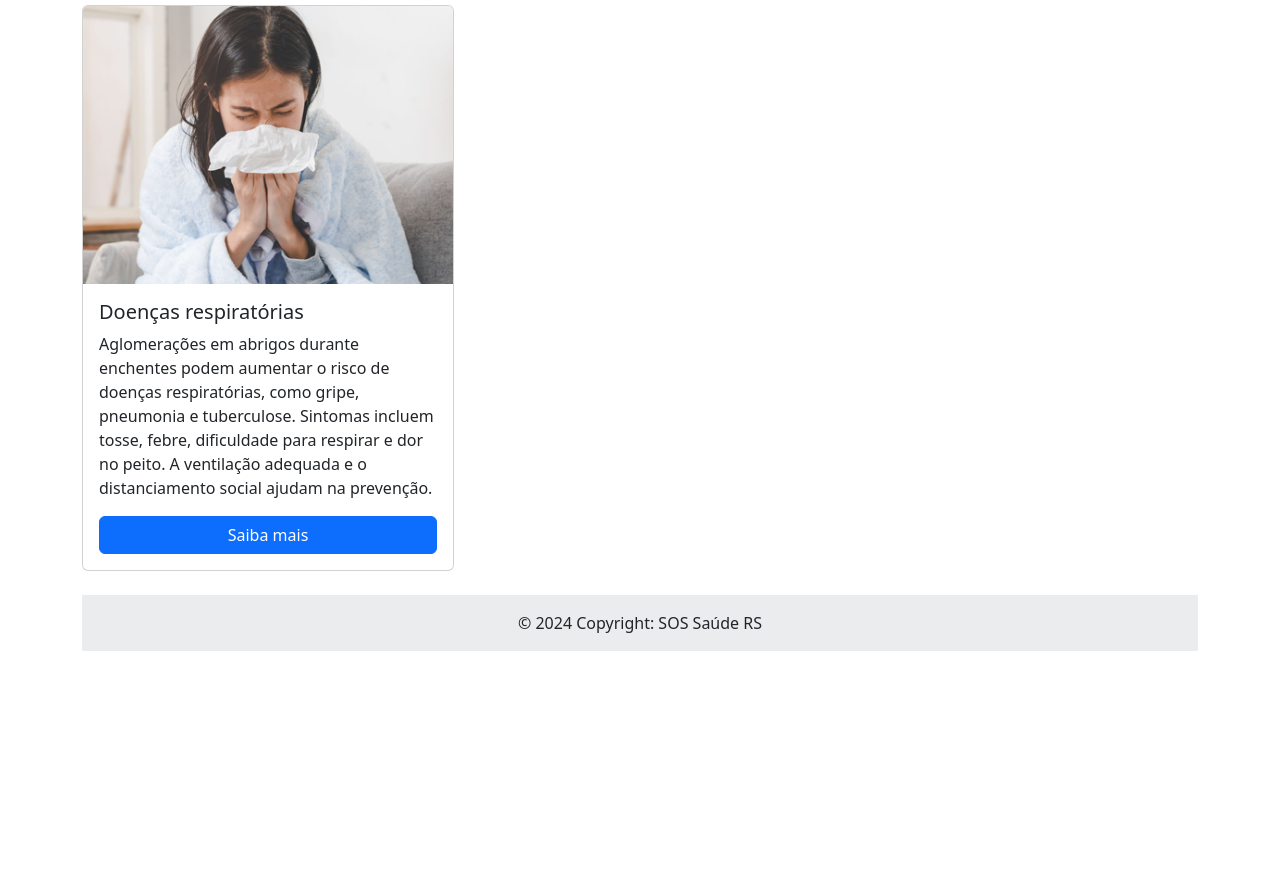
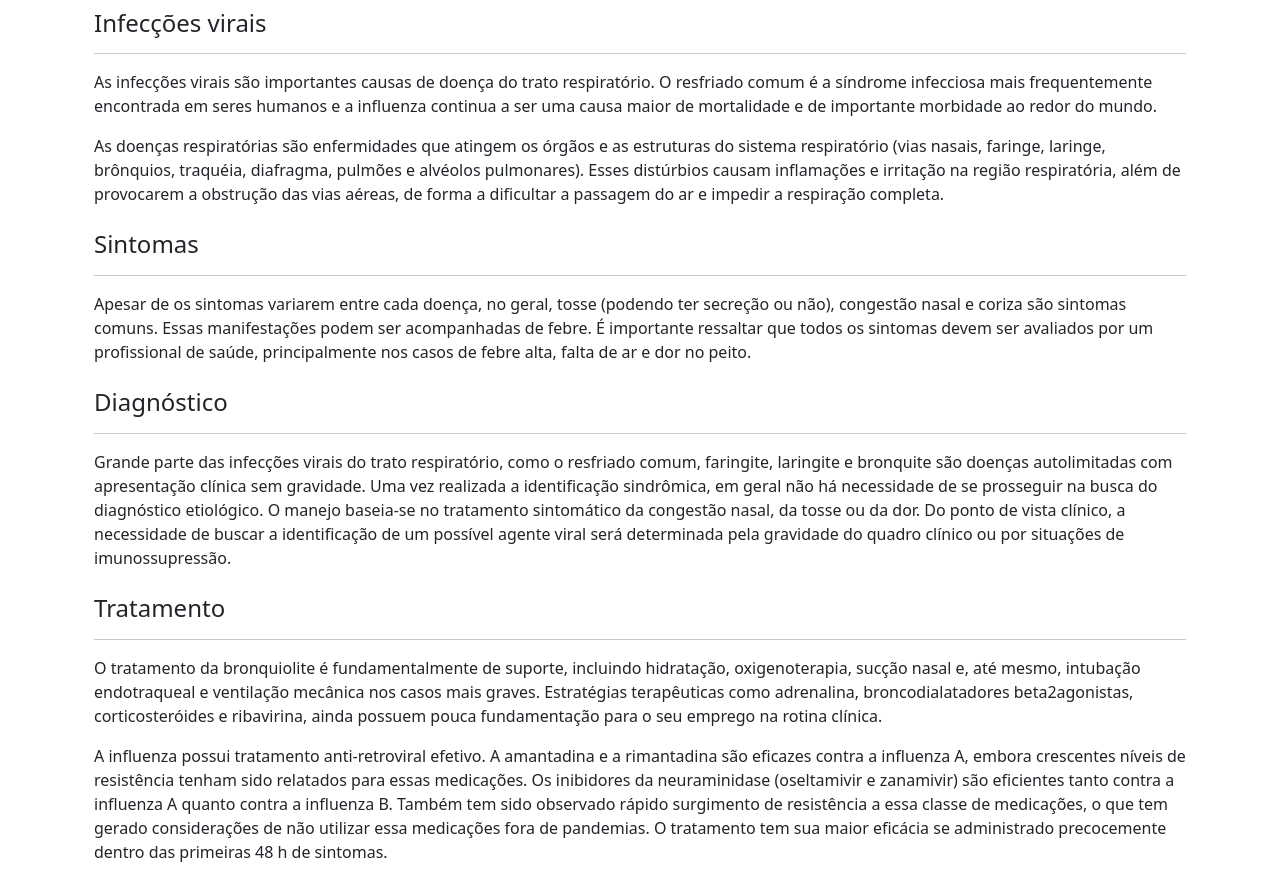
Before and after one commit to gmadalosso/Desafio-DevWeb, a website: page doencasrespiratorias.html in a window 1280 px wide. Shown: the part 185-1062 px from the top of the page. Before the commit the page ends 836 px from the top, so only its background shows below. Drawn offline with nearby package versions, Linux system fonts and the light colour scheme.

Commit message:
update doencas respiratorias

```diff
--- a/doencasrespiratorias.html
+++ b/doencasrespiratorias.html
@@ -39,21 +39,52 @@
         </div>
     </nav>
 
+    <!-- Conteúdo -->
+    <div class="container mt-4">
+        <div class="text-center">
+            <h1>Infecções Respiratórias</h1>
+            <h3>Saiba mais sobre tal doença</h3>
+        </div>
+        <div class="container mt-4">
+            <h4>Infecções virais</h4>
+            <hr>
+            <p>As infecções virais são importantes causas de doença do trato respiratório. O resfriado comum é a síndrome infecciosa mais frequentemente encontrada em seres humanos e a influenza continua a ser uma causa maior de mortalidade e de importante morbidade ao redor do mundo. </p>
+            <p>As doenças respiratórias são enfermidades que atingem os órgãos e as estruturas do sistema respiratório (vias nasais, faringe, laringe, brônquios, traquéia, diafragma, pulmões e alvéolos pulmonares). Esses distúrbios causam inflamações e irritação na região respiratória, além de provocarem a obstrução das vias aéreas, de forma a dificultar a passagem do ar e impedir a respiração completa. </p>
+        </div>
+        <div class="container mt-4">
+            <h4>Sintomas</h4>
+            <hr>
+            <p>Apesar de os sintomas variarem entre cada doença, no geral, tosse (podendo ter secreção ou não), congestão nasal e coriza são sintomas comuns. Essas manifestações podem ser acompanhadas de febre. É importante ressaltar que todos os sintomas devem ser avaliados por um profissional de saúde, principalmente nos casos de febre alta, falta de ar e dor no peito.</p>
+        </div>
+        <div class="container mt-4">
+            <h4>Diagnóstico</h4>
+            <hr>
+            <p>Grande parte das infecções virais do trato respiratório, como o resfriado comum, faringite, laringite e bronquite são doenças autolimitadas com apresentação clínica sem gravidade. Uma vez realizada a identificação sindrômica, em geral não há necessidade de se prosseguir na busca do diagnóstico etiológico. O manejo baseia-se no tratamento sintomático da congestão nasal, da tosse ou da dor. Do ponto de vista clínico, a necessidade de buscar a identificação de um possível agente viral será determinada pela gravidade do quadro clínico ou por situações de imunossupressão. </p>
+        </div>
+        <div class="container mt-4">
+            <h4>Tratamento</h4>
+            <hr>
+            <p>O tratamento da bronquiolite é fundamentalmente de suporte, incluindo hidratação, oxigenoterapia, sucção nasal e, até mesmo, intubação endotraqueal e ventilação mecânica nos casos mais graves. Estratégias terapêuticas como adrenalina, broncodialatadores beta2agonistas, corticosteróides e ribavirina, ainda possuem pouca fundamentação para o seu emprego na rotina clínica. </p>
+            <p>A influenza possui tratamento anti-retroviral efetivo. A amantadina e a rimantadina são eficazes contra a influenza A, embora crescentes níveis de resistência tenham sido relatados para essas medicações. Os inibidores da neuraminidase (oseltamivir e zanamivir) são eficientes tanto contra a influenza A quanto contra a influenza B. Também tem sido observado rápido surgimento de resistência a essa classe de medicações, o que tem gerado considerações de não utilizar essa medicações fora de pandemias. O tratamento tem sua maior eficácia se administrado precocemente dentro das primeiras 48 h de sintomas. </p>
+            <div class="text-center">
+                <img src="img/prevencao doencas-respiratorias.png" class="img-fluid" alt="Responsive image">
+                <p>A utilização de máscaras é um dos meios eficazes para prevenção de doenças respiratorias.</p>
+            </div>
+        </div>
+        <div class="container mt-4">
+            <h4>Prevenção</h4>
+            <hr>
+            <p>Podemos contribuir para o não surgimento de novas doenças e combater sua proliferação, mantendo o costume de usar máscaras e nos mantendo distante das outras pessoas se estivermos com sintomas de alguma doença respiratória. Além disso, é essencial manter o cartão de vacinação sempre em dia. Muitos surtos de doenças são causados por variantes de um vírus já conhecido, para o qual se tem vacina –como foi o de gripe que ocorreu no fim de 2021, no Brasil, ocasionado pela variante Darwin do vírus influenza (H3N2). A vacina de gripe, que contém subtipos A H1N1, A H3N2 e B, é atualizada todos os anos com as cepas mais circulantes no hemisfério sul no ano anterior. No entanto, mesmo contendo variante do vírus H3N2 diferente da circulante, o imunizante usado na campanha de 2021 foi capaz de oferecer proteção cruzada contra o vírus.</p>
+        </div>
+    </div>
+    <!-- Conteúdo/ -->
+
     <div class="container mt-4">
         <h2>Informações sobre doenças</h2>
         <h4>Fique atento aos sintomas!</h4>
         <h6>Informe-se sobre as doenças mais comuns em cenários de enchentes</h6>
 
-        <div class="col-md-4 mb-4 d-flex align-items-stretch">
-            <div class="card">
-                <img src="img/doencas-respiratorias.png" class="card-img-top" alt="Imagem-Doenças-Respiratorias">
-                <div class="card-body d-flex flex-column">
-                    <h5 class="card-title">Doenças respiratórias</h5>
-                    <p class="card-text">Aglomerações em abrigos durante enchentes podem aumentar o risco de doenças respiratórias, como gripe, pneumonia e tuberculose. Sintomas incluem tosse, febre, dificuldade para respirar e dor no peito. A ventilação adequada e o distanciamento social ajudam na prevenção.</p>
-                    <a href="#" class="btn btn-primary mt-auto">Saiba mais</a>
-                </div>
-            </div>
-        </div>
+        <a href="http://www.boletimdasaude.rs.gov.br/conteudo/1442/infec%C3%A7%C3%B5es-virais-do-trato-respirat%C3%B3rio" class="btn btn-primary mt-auto">Saiba mais</a>
 
     <footer class="bg-body-tertiary text-center text-lg-start">
         <!-- Copyright -->
```
Also changed, not shown: img/prevencao doencas-respiratorias.png (added).
